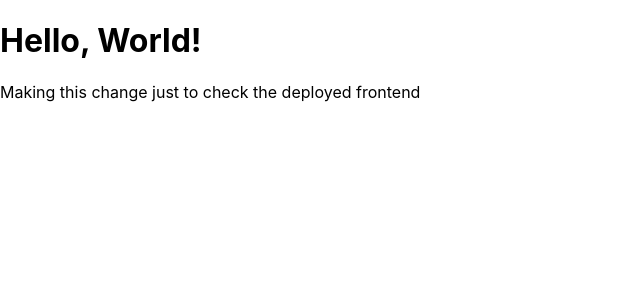
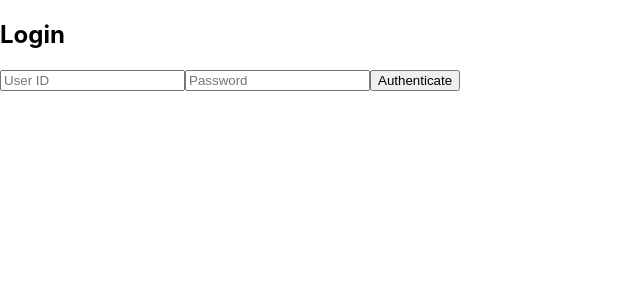
Before and after one commit to mlArchitecture/BusinessIntelligenceAI, a React (Create React App) app in the folder frontend/: page /login in a window 1280 px wide. Shown: the top 300 px of the page, without its empty margins (0-640 px from the left). Built offline with nearby package versions, Linux system fonts and the light colour scheme.

Commit message:
Refactored App component to include routing

```diff
--- a/frontend/src/App.js
+++ b/frontend/src/App.js
@@ -1,13 +1,32 @@
-import logo from './logo.svg';
-import './App.css';
+import React, { useContext } from 'react';
+import { BrowserRouter as Router, Routes, Route, Navigate } from 'react-router-dom';
+import AuthContext from './store/auth-context';
+import Login from './components/Auth/Login';
+import Register from './components/Auth/Register';
+import Dashboard from './components/Dashboard/Dashboard';
 
-function App() {
+const App = () => {
+  const authCtx = useContext(AuthContext);
+  const isAuthenticated = !!authCtx.token;
+
   return (
-    <div>
-      <h1>Hello, World!</h1>
-      <p>Making this change just to check the deployed frontend</p>
-    </div>
+    <Router>
+      <Routes>
+        <Route
+          path="/login"
+          element={!isAuthenticated ? <Login /> : <Navigate to="/" />}
+        />
+        <Route
+          path="/register"
+          element={!isAuthenticated ? <Register /> : <Navigate to="/" />}
+        />
+        <Route
+          path="/"
+          element={isAuthenticated ? <Dashboard /> : <Navigate to="/login" />}
+        />
+      </Routes>
+    </Router>
   );
-}
+};
 
 export default App;
```
